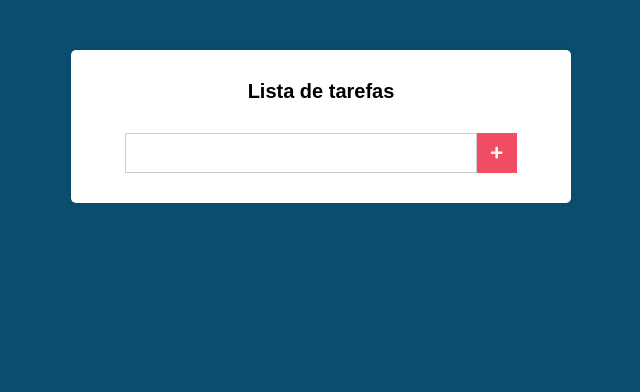
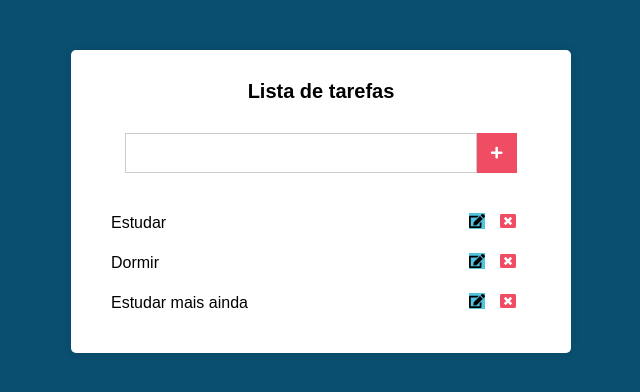
Before and after one commit to matheusz98/projetos-curso-javascript, a React (Create React App) app in the folder Projeto Lista de Tarefas/: page / in a window 1280 px wide. Shown: the top 392 px of the page, without its empty margins (319-959 px from the left). Built offline with nearby package versions, Linux system fonts and the light colour scheme.

Commit message:
Estilizando as tarefas

```diff
--- a/Projeto Lista de Tarefas/src/components/Main.css
+++ b/Projeto Lista de Tarefas/src/components/Main.css
@@ -38,3 +38,40 @@
   justify-content: center;
   cursor: pointer;
 }
+
+.tarefas {
+  margin-top: 30px;
+}
+
+.tarefas li {
+  display: flex;
+  align-items: center;
+  justify-content: space-between;
+  padding: 10px;
+  transition: all 0.5s ease;
+}
+
+.tarefas li:hover {
+  background: #51c5de;
+}
+
+.tarefas li .edit {
+  margin-right: 15px;
+  background-color: #51c5de;
+}
+
+.tarefas li .delete {
+  margin-right: 15px;
+  color: #f04c64;
+}
+
+.tarefas li:hover .edit,
+.tarefas li:hover .delete {
+  color: #000000;
+}
+
+.tarefas li .edit,
+.tarefas li .delete {
+  cursor: pointer;
+  transition: all 0.5s ease;
+}
--- a/Projeto Lista de Tarefas/src/components/Main.js
+++ b/Projeto Lista de Tarefas/src/components/Main.js
@@ -3,9 +3,16 @@
 
 import {FaPlus} from 'react-icons/fa';
 
+import { FaEdit, FaWindowClose} from 'react-icons/fa';
+
 export default class Main extends Component {
   state = {
     novaTarefa: '',
+    tarefas: [
+      'Estudar',
+      'Dormir',
+      'Estudar mais ainda',
+    ],
   };
 
   handleChange = (e) => {
@@ -15,7 +22,7 @@
   }
 
   render() {
-    const { novaTarefa } = this.state;
+    const { novaTarefa, tarefas } = this.state;
 
     return (
       <div className="main">
@@ -27,6 +34,18 @@
             <FaPlus />
           </button>
         </form>
+
+        <ul className="tarefas">
+          {tarefas.map((tarefa) => (
+            <li key={tarefa}>
+              {tarefa}
+              <div>
+                <FaEdit className="edit" />
+                <FaWindowClose className="delete" />
+              </div>
+            </li>
+          ))}
+        </ul>
       </div>
     );
   }
```
